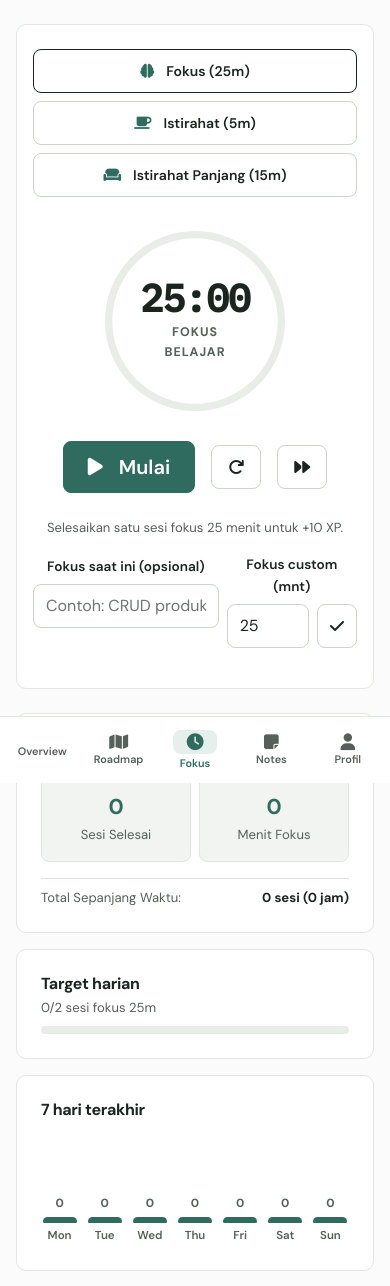
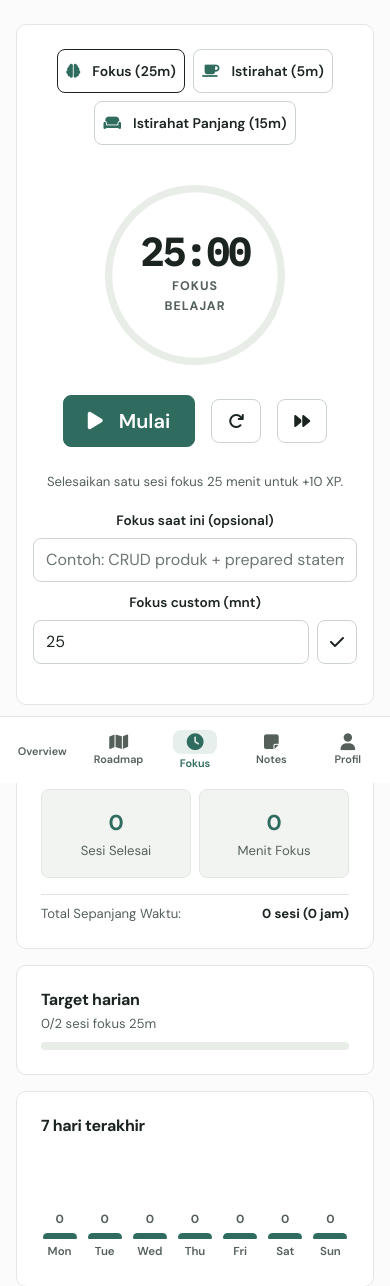
Before and after one commit to dzmrrr123-coder/belajar-devops, a PHP site: page /timer.php in a window 390 px wide. Shown: the part 61-1347 px from the top of the page. Run offline with PHP 8.4, Linux system fonts and the light colour scheme; the visitor is signed in with stand-in values (Sample User, id 1); data comes from the database, SQL or seed files in the repository; data that the repository does not hold is empty.

Commit message:
Fase 29: rapikan card fokus mobile (mode geser, custom stack, sesi ellipsis)

```diff
--- a/assets/css/app.css
+++ b/assets/css/app.css
@@ -374,3 +374,14 @@ section[aria-labelledby="continue-material-heading"] .list-meta,section[aria-lab
 .review-card{padding:18px 16px}
 .review-progress{font-size:.72rem}
 }
+.session-item{min-width:0}
+.session-item .flex-grow-1{flex:1 1 0}
+.session-note{min-width:0;overflow-wrap:break-word}
+.session-time{flex-shrink:0;white-space:nowrap;font-variant-numeric:tabular-nums}
+.total-row{flex-wrap:wrap;gap:2px 8px}
+@media(max-width:767.98px){
+.timer-modes{flex-wrap:nowrap;justify-content:flex-start;overflow-x:auto;padding-bottom:6px;scrollbar-width:thin}
+.timer-modes .timer-mode-btn{flex:0 0 auto;white-space:nowrap}
+.session-note{display:block;white-space:nowrap;overflow:hidden;text-overflow:ellipsis}
+.timer-container .row .form-label{min-height:0}
+}
--- a/timer.php
+++ b/timer.php
@@ -73,7 +73,7 @@ require_once 'includes/navbar.php';
         <!-- Main Timer Card -->
         <div class="col-lg-8">
             <div class="timer-container focus-workspace">
-                <div class="d-flex justify-content-center gap-2 mb-4">
+                <div class="d-flex justify-content-center gap-2 mb-4 timer-modes" role="group" aria-label="Mode timer">
                     <button type="button" class="btn btn-cyber-outline btn-sm timer-mode-btn active" data-mode="focus" data-time="25">
                         <i class="fas fa-brain me-1 text-primary"></i> Fokus (25m)
                     </button>
@@ -107,7 +107,7 @@ require_once 'includes/navbar.php';
                 </div>
 
                 <!-- Controls -->
-                <div class="d-flex justify-content-center align-items-center gap-3 mb-4">
+                <div class="d-flex justify-content-center align-items-center flex-wrap gap-3 mb-4">
                     <button type="button" class="btn btn-cyber px-4 py-2 fs-5" id="startBtn" onclick="toggleTimer()">
                         <i class="fas fa-play me-2"></i> <span id="startBtnText">Mulai</span>
                     </button>
@@ -122,8 +122,8 @@ require_once 'includes/navbar.php';
                 <p class="text-secondary small text-center mb-3 mx-auto" style="max-width: 480px;">Selesaikan satu sesi fokus 25 menit untuk +10 XP.</p>
                 <div class="mx-auto" style="max-width: 480px;">
                     <div class="row g-2 mb-3">
-                        <div class="col-7"><label class="form-label" for="focusNote">Fokus saat ini (opsional)</label><input id="focusNote" class="form-control" maxlength="255" placeholder="Contoh: CRUD produk + prepared statement"></div>
-                        <div class="col-5"><label class="form-label" for="customMinutes">Fokus custom (mnt)</label><div class="d-flex gap-2"><input id="customMinutes" type="number" min="5" max="120" value="25" class="form-control"><button type="button" class="btn btn-cyber-outline flex-shrink-0" onclick="setCustomFocus()" title="Pakai durasi custom" aria-label="Pakai durasi custom"><i class="fas fa-check"></i></button></div></div>
+                        <div class="col-12 col-md-7"><label class="form-label" for="focusNote">Fokus saat ini (opsional)</label><input id="focusNote" class="form-control" maxlength="255" placeholder="Contoh: CRUD produk + prepared statement"></div>
+                        <div class="col-12 col-md-5"><label class="form-label" for="customMinutes">Fokus custom (mnt)</label><div class="d-flex gap-2"><input id="customMinutes" type="number" min="5" max="120" value="25" class="form-control"><button type="button" class="btn btn-cyber-outline flex-shrink-0" onclick="setCustomFocus()" title="Pakai durasi custom" aria-label="Pakai durasi custom"><i class="fas fa-check"></i></button></div></div>
                     </div>
                 </div>
             </div>
@@ -150,9 +150,9 @@ require_once 'includes/navbar.php';
                         </div>
                     </div>
                 </div>
-                <div class="d-flex justify-content-between text-secondary small pt-2 border-top">
+                <div class="d-flex justify-content-between total-row text-secondary small pt-2 border-top">
                     <span>Total Sepanjang Waktu:</span>
-                    <strong class="text-white"><?= (int)$all_stats['total_sessions'] ?> sesi (<?= round((int)$all_stats['total_minutes'] / 60, 1) ?> jam)</strong>
+                    <strong class="text-white text-nowrap"><?= (int)$all_stats['total_sessions'] ?> sesi (<?= round((int)$all_stats['total_minutes'] / 60, 1) ?> jam)</strong>
                 </div>
             </div>
 
@@ -183,12 +183,12 @@ require_once 'includes/navbar.php';
                 <div id="recentSessionsList" class="d-flex flex-column gap-2">
                     <?php if (!empty($recent_sessions)): ?>
                         <?php foreach ($recent_sessions as $sess): ?>
-                            <div class="session-row p-2 px-3 d-flex justify-content-between align-items-center">
-                                <div class="d-flex align-items-center gap-2 small">
-                                    <i class="fas fa-check-circle text-emerald"></i>
-                                    <span><?= (int)$sess['duration_minutes'] ?> Menit Selesai<?= !empty($sess['focus_note']) ? ' · ' . htmlspecialchars(mb_strimwidth($sess['focus_note'], 0, 40, '...')) : '' ?></span>
+                            <div class="session-row session-item p-2 px-3 d-flex justify-content-between align-items-center gap-2">
+                                <div class="d-flex align-items-center gap-2 small min-w-0 flex-grow-1">
+                                    <i class="fas fa-check-circle text-emerald flex-shrink-0" aria-hidden="true"></i>
+                                    <span class="session-note"><?= (int)$sess['duration_minutes'] ?> Menit Selesai<?= !empty($sess['focus_note']) ? ' · ' . htmlspecialchars(mb_strimwidth($sess['focus_note'], 0, 40, '...')) : '' ?></span>
                                 </div>
-                                <span class="text-muted small"><?= date('H:i, d M', strtotime($sess['completed_at'])) ?></span>
+                                <span class="text-muted small session-time"><?= date('H:i, d M', strtotime($sess['completed_at'])) ?></span>
                             </div>
                         <?php endforeach; ?>
                     <?php else: ?>
```
